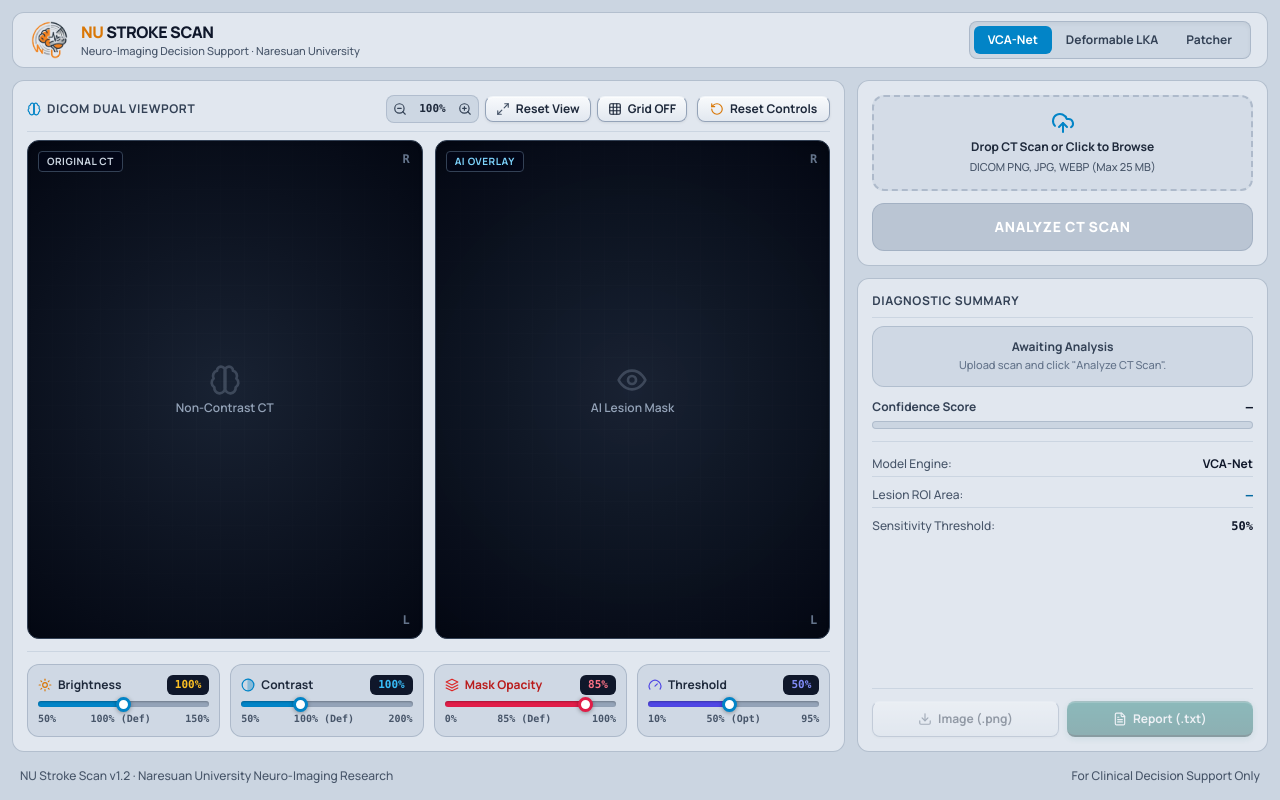
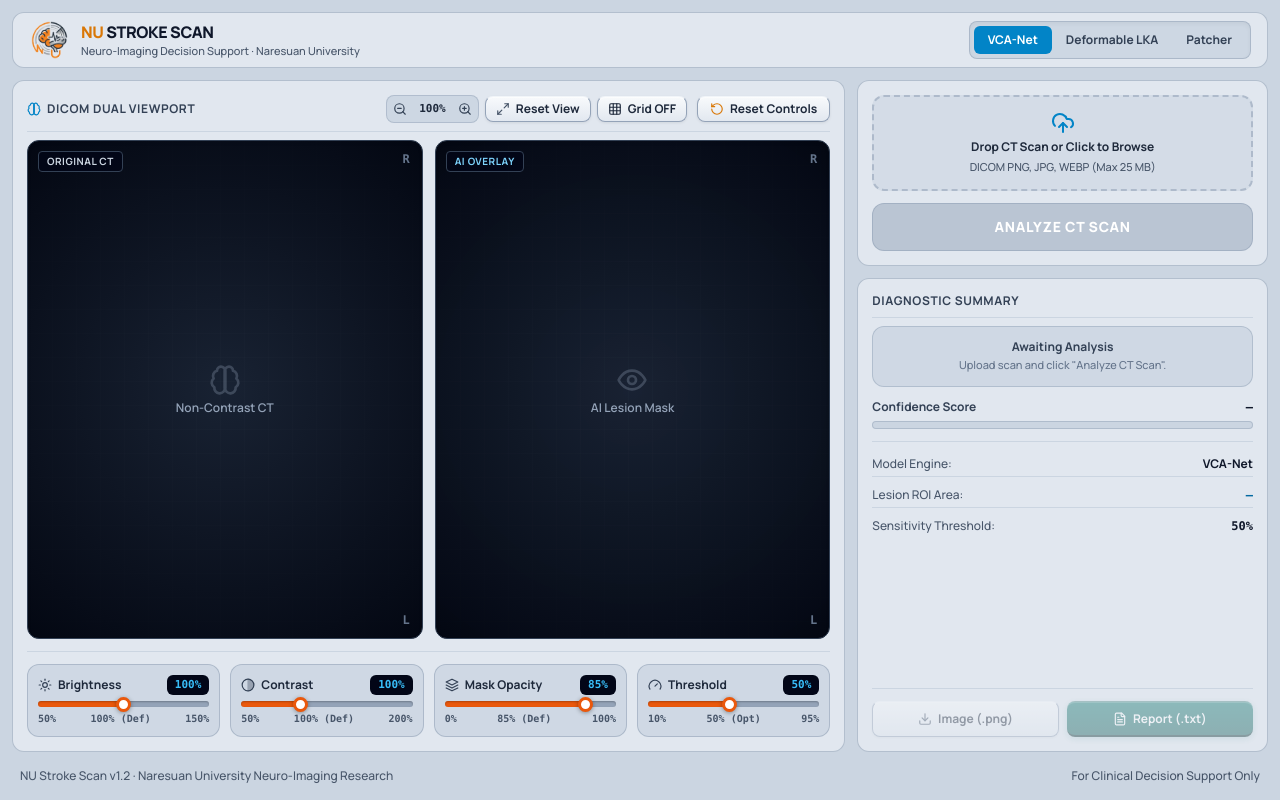
Before and after one commit to Cell1991/nu-stroke-scan, a Next.js app in the folder frontend/: page / in a window 1280 px wide. Built offline with nearby package versions, Linux system fonts and the light colour scheme.

Commit message:
style: unify slider tracks to warm amber-orange and badges to black with sky-blue text

```diff
--- a/frontend/src/app/globals.css
+++ b/frontend/src/app/globals.css
@@ -73,20 +73,14 @@ html, body {
   height: 15px;
   border-radius: 50%;
   background: #ffffff;
-  border: 3px solid #0284c7;
+  border: 3px solid #ea580c;
   box-shadow: 0 1px 4px rgba(0, 0, 0, 0.35);
   cursor: pointer;
   transition: transform 0.12s ease, border-color 0.12s ease;
 }
 .medical-slider::-webkit-slider-thumb:hover {
   transform: scale(1.25);
-  border-color: #0369a1;
-}
-.medical-slider-rose::-webkit-slider-thumb {
-  border-color: #e11d48;
-}
-.medical-slider-rose::-webkit-slider-thumb:hover {
-  border-color: #be123c;
+  border-color: #c2410c;
 }
 
 .lesion-mask {
--- a/frontend/src/app/page.tsx
+++ b/frontend/src/app/page.tsx
@@ -738,20 +738,20 @@ be verified by a certified healthcare professional.
               </div>
             </div>
 
-            {/* Essential Controls Footer: Brightness, Contrast, Opacity & Sensitivity with Low Cognitive Load UI */}
+            {/* Essential Controls Footer: Unified Warm Amber Tracks & High-Contrast Badges */}
             <div className="mt-3 pt-3 border-t border-slate-300 grid grid-cols-4 gap-2.5 shrink-0">
 
               {/* 1. Brightness Slider */}
               <div className="p-2.5 rounded-xl bg-slate-300/80 border border-slate-400/60 shadow-2xs flex flex-col justify-between">
                 <div className="flex items-center justify-between text-xs font-bold text-slate-800 mb-1.5">
                   <span className="flex items-center gap-1.5 text-slate-800">
-                    <Sun className="h-3.5 w-3.5 text-amber-600" />
+                    <Sun className="h-3.5 w-3.5 text-slate-700" />
                     Brightness
                   </span>
                   <button
                     onClick={() => setBrightness(100)}
                     title="Click to reset Brightness to 100%"
-                    className="px-2 py-0.5 rounded-md bg-slate-900 text-amber-400 font-mono text-[11px] font-black cursor-pointer hover:bg-slate-800 shadow-2xs transition-colors"
+                    className="px-2 py-0.5 rounded-md bg-slate-950 text-sky-400 font-mono text-[11px] font-black cursor-pointer hover:bg-slate-900 shadow-2xs transition-colors"
                   >
                     {brightness}%
                   </button>
@@ -764,7 +764,7 @@ be verified by a certified healthcare professional.
                   onChange={(e) => setBrightness(Number(e.target.value))}
                   className="medical-slider"
                   style={{
-                    background: `linear-gradient(to right, #0284c7 0%, #0284c7 ${((brightness - 50) / 100) * 100}%, #94a3b8 ${((brightness - 50) / 100) * 100}%, #94a3b8 100%)`,
+                    background: `linear-gradient(to right, #ea580c 0%, #ea580c ${((brightness - 50) / 100) * 100}%, #94a3b8 ${((brightness - 50) / 100) * 100}%, #94a3b8 100%)`,
                   }}
                 />
                 <div className="flex justify-between text-[10px] font-bold text-slate-600 mt-1 font-mono">
@@ -783,13 +783,13 @@ be verified by a certified healthcare professional.
               <div className="p-2.5 rounded-xl bg-slate-300/80 border border-slate-400/60 shadow-2xs flex flex-col justify-between">
                 <div className="flex items-center justify-between text-xs font-bold text-slate-800 mb-1.5">
                   <span className="flex items-center gap-1.5 text-slate-800">
-                    <HalfCircle className="h-3.5 w-3.5 text-sky-600" />
+                    <HalfCircle className="h-3.5 w-3.5 text-slate-700" />
                     Contrast
                   </span>
                   <button
                     onClick={() => setContrast(100)}
                     title="Click to reset Contrast to 100%"
-                    className="px-2 py-0.5 rounded-md bg-slate-900 text-sky-400 font-mono text-[11px] font-black cursor-pointer hover:bg-slate-800 shadow-2xs transition-colors"
+                    className="px-2 py-0.5 rounded-md bg-slate-950 text-sky-400 font-mono text-[11px] font-black cursor-pointer hover:bg-slate-900 shadow-2xs transition-colors"
                   >
                     {contrast}%
                   </button>
@@ -802,7 +802,7 @@ be verified by a certified healthcare professional.
                   onChange={(e) => setContrast(Number(e.target.value))}
                   className="medical-slider"
                   style={{
-                    background: `linear-gradient(to right, #0284c7 0%, #0284c7 ${((contrast - 50) / 150) * 100}%, #94a3b8 ${((contrast - 50) / 150) * 100}%, #94a3b8 100%)`,
+                    background: `linear-gradient(to right, #ea580c 0%, #ea580c ${((contrast - 50) / 150) * 100}%, #94a3b8 ${((contrast - 50) / 150) * 100}%, #94a3b8 100%)`,
                   }}
                 />
                 <div className="flex justify-between text-[10px] font-bold text-slate-600 mt-1 font-mono">
@@ -820,14 +820,14 @@ be verified by a certified healthcare professional.
               {/* 3. Mask Opacity Slider */}
               <div className="p-2.5 rounded-xl bg-slate-300/80 border border-slate-400/60 shadow-2xs flex flex-col justify-between">
                 <div className="flex items-center justify-between text-xs font-bold text-slate-800 mb-1.5">
-                  <span className="flex items-center gap-1.5 text-red-700">
-                    <Layers className="h-3.5 w-3.5 text-red-600" />
+                  <span className="flex items-center gap-1.5 text-slate-800">
+                    <Layers className="h-3.5 w-3.5 text-slate-700" />
                     Mask Opacity
                   </span>
                   <button
                     onClick={() => setMaskOpacity(85)}
                     title="Click to reset Opacity to 85%"
-                    className="px-2 py-0.5 rounded-md bg-slate-900 text-rose-400 font-mono text-[11px] font-black cursor-pointer hover:bg-slate-800 shadow-2xs transition-colors"
+                    className="px-2 py-0.5 rounded-md bg-slate-950 text-sky-400 font-mono text-[11px] font-black cursor-pointer hover:bg-slate-900 shadow-2xs transition-colors"
                   >
                     {maskOpacity}%
                   </button>
@@ -838,9 +838,9 @@ be verified by a certified healthcare professional.
                   max="100"
                   value={maskOpacity}
                   onChange={(e) => setMaskOpacity(Number(e.target.value))}
-                  className="medical-slider medical-slider-rose"
+                  className="medical-slider"
                   style={{
-                    background: `linear-gradient(to right, #e11d48 0%, #e11d48 ${maskOpacity}%, #94a3b8 ${maskOpacity}%, #94a3b8 100%)`,
+                    background: `linear-gradient(to right, #ea580c 0%, #ea580c ${maskOpacity}%, #94a3b8 ${maskOpacity}%, #94a3b8 100%)`,
                   }}
                 />
                 <div className="flex justify-between text-[10px] font-bold text-slate-600 mt-1 font-mono">
@@ -859,13 +859,13 @@ be verified by a certified healthcare professional.
               <div className="p-2.5 rounded-xl bg-slate-300/80 border border-slate-400/60 shadow-2xs flex flex-col justify-between">
                 <div className="flex items-center justify-between text-xs font-bold text-slate-800 mb-1.5">
                   <span className="flex items-center gap-1.5 text-slate-800">
-                    <Gauge className="h-3.5 w-3.5 text-indigo-600" />
+                    <Gauge className="h-3.5 w-3.5 text-slate-700" />
                     Threshold
                   </span>
                   <button
                     onClick={() => recomputeThreshold(50)}
                     title="Click to reset Threshold to 50%"
-                    className="px-2 py-0.5 rounded-md bg-slate-900 text-indigo-400 font-mono text-[11px] font-black cursor-pointer hover:bg-slate-800 shadow-2xs transition-colors"
+                    className="px-2 py-0.5 rounded-md bg-slate-950 text-sky-400 font-mono text-[11px] font-black cursor-pointer hover:bg-slate-900 shadow-2xs transition-colors"
                   >
                     {threshold}%
                   </button>
@@ -878,7 +878,7 @@ be verified by a certified healthcare professional.
                   onChange={(e) => recomputeThreshold(Number(e.target.value))}
                   className="medical-slider"
                   style={{
-                    background: `linear-gradient(to right, #4f46e5 0%, #4f46e5 ${((threshold - 10) / 85) * 100}%, #94a3b8 ${((threshold - 10) / 85) * 100}%, #94a3b8 100%)`,
+                    background: `linear-gradient(to right, #ea580c 0%, #ea580c ${((threshold - 10) / 85) * 100}%, #94a3b8 ${((threshold - 10) / 85) * 100}%, #94a3b8 100%)`,
                   }}
                 />
                 <div className="flex justify-between text-[10px] font-bold text-slate-600 mt-1 font-mono">
```
